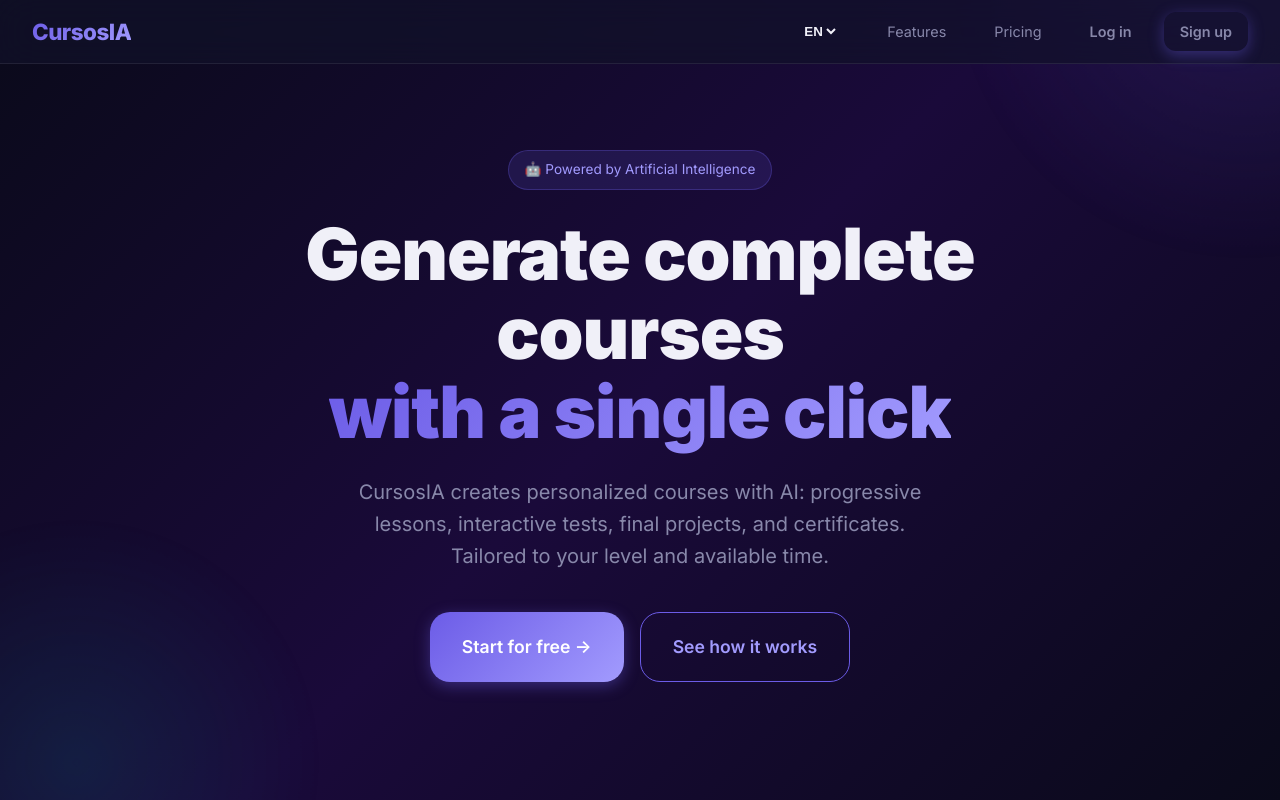
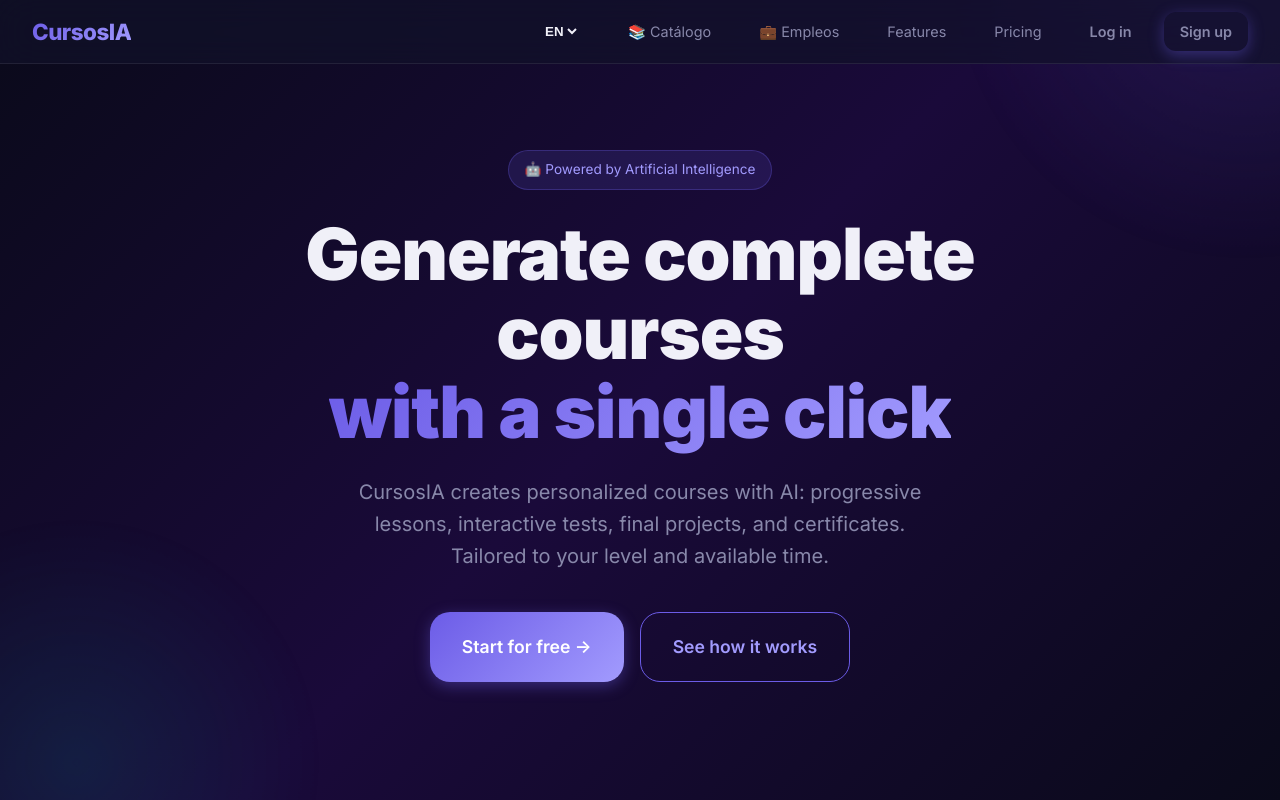
Before and after one commit to ricardocguzmansj-gif/cursosia, a React (Vite) app in the folder frontend/: page / in a window 1280 px wide. Shown: the top 800 px of the page. Built offline with nearby package versions, Linux system fonts and the light colour scheme; no server answers; the database is empty.

Commit message:
fix(ux): add catalog link to landing

```diff
--- a/frontend/src/pages/Landing.jsx
+++ b/frontend/src/pages/Landing.jsx
@@ -25,6 +25,8 @@
             <option value="en" style={{color: '#000'}}>EN</option>
             <option value="pt" style={{color: '#000'}}>PT</option>
           </select>
+          <Link to="/catalog">📚 {t('nav_catalog', 'Catálogo')}</Link>
+          <Link to="/jobs">💼 Empleos</Link>
           <a href="#features">{t('nav_features')}</a>
           <a href="#pricing">{t('nav_pricing')}</a>
           <Link to="/login" className="btn btn-outline btn-sm">{t('nav_login')}</Link>
```
